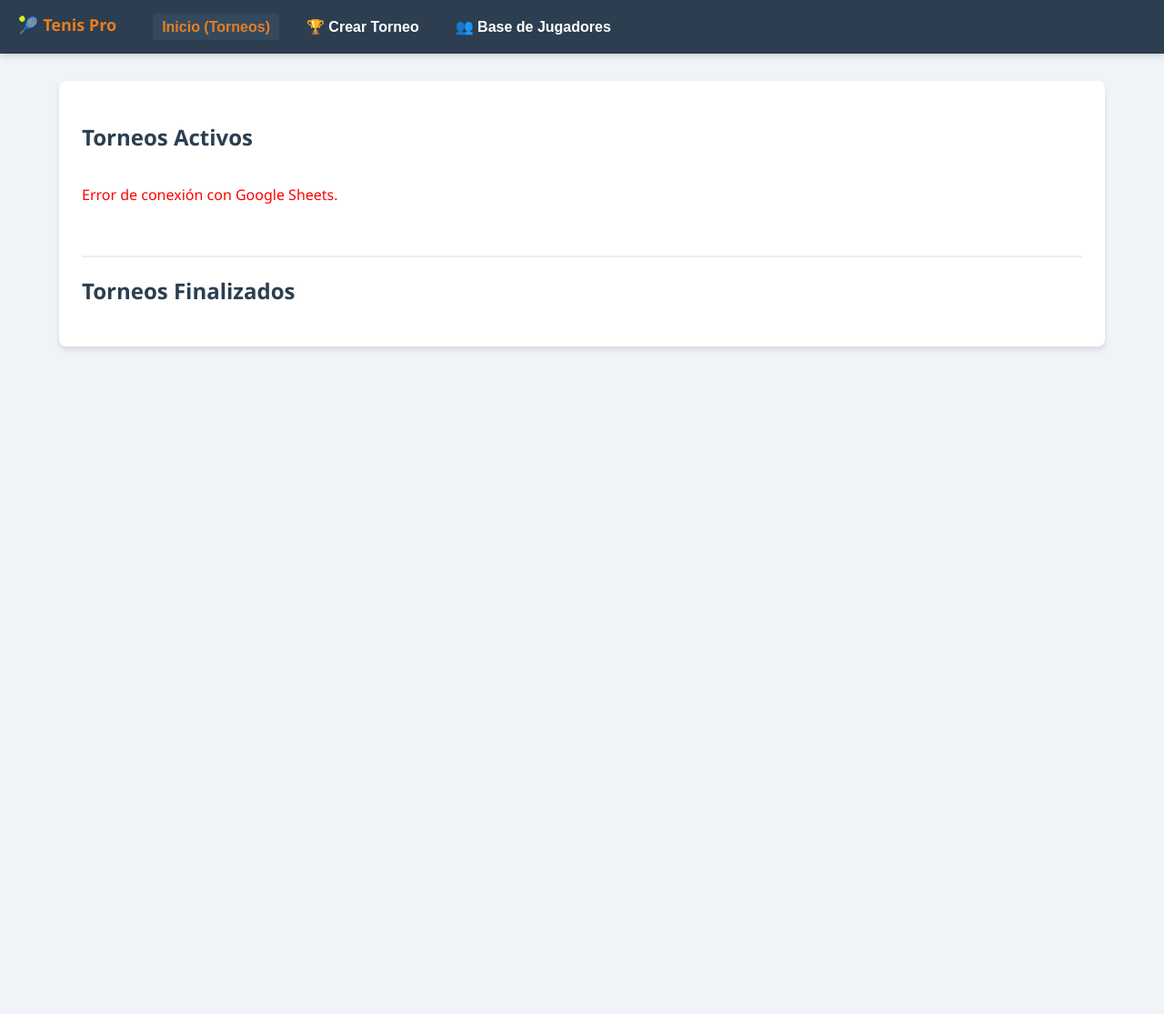
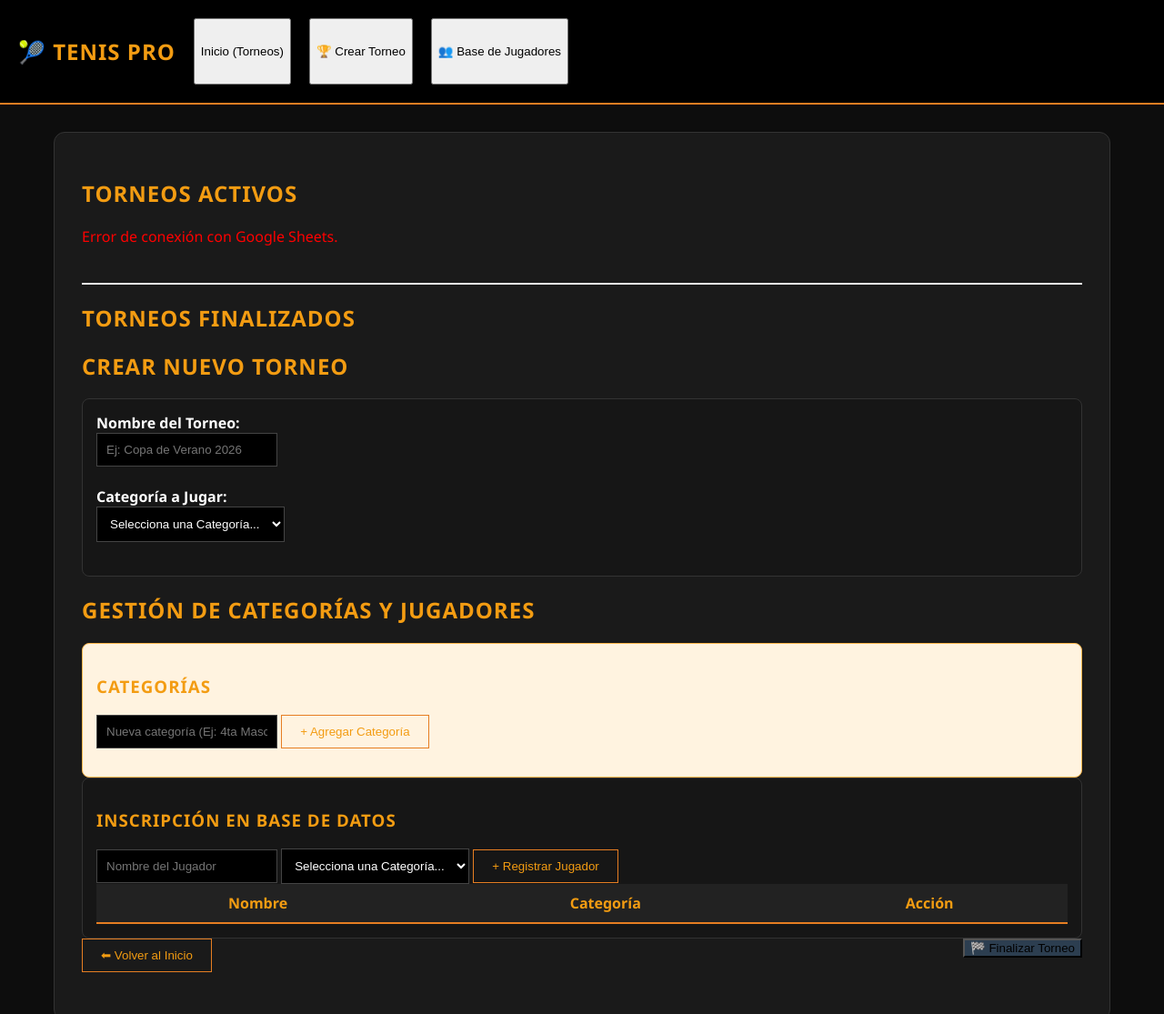
Before and after one commit to Moni7o/torneo-tenis, a plain HTML site: page index.html in a window 1280 px wide. Shown: the top 1115 px of the page at 91% size. Before the commit the page ends 800 px from the top, so only its background shows below. Drawn offline with Linux system fonts and the light colour scheme; no server answers.

Commit message:
Update index.html
cambio estetico

```diff
--- a/index.html
+++ b/index.html
@@ -5,73 +5,93 @@
     <meta name="viewport" content="width=device-width, initial-scale=1.0">
     <title>Organizador de Torneos de Tenis Pro</title>
     <style>
-        body { font-family: 'Segoe UI', Tahoma, Geneva, Verdana, sans-serif; background-color: #f0f4f8; margin: 0; padding: 0; color: #333; }
+    /* Estética Global inspirada en diseño tecnológico oscuro */
+    :root {
+        --bg-color: #0d0d0d;
+        --panel-bg: #1a1a1a;
+        --border-color: #e67e22; /* El naranja de tu imagen */
+        --text-color: #ffffff;
+        --accent-color: #f39c12;
+    }
 
-        /* MENU DE NAVEGACIÓN */
-        .navbar { background-color: #2c3e50; padding: 15px 20px; display: flex; gap: 20px; color: white; box-shadow: 0 4px 6px rgba(0,0,0,0.1); }
-        .navbar h2 { margin: 0; font-size: 18px; color: #e67e22; margin-right: 20px; }
-        .navbar button { background: transparent; color: white; border: none; font-size: 16px; cursor: pointer; font-weight: bold; padding: 5px 10px; border-radius: 4px; }
-        .navbar button:hover, .navbar button.active { background-color: #34495e; color: #e67e22; }
+    body {
+        font-family: 'Segoe UI', Roboto, Helvetica, Arial, sans-serif;
+        background-color: var(--bg-color);
+        color: var(--text-color);
+        margin: 0; padding: 0;
+    }
 
-        .container { max-width: 1100px; margin: 30px auto; background: white; padding: 25px; border-radius: 8px; box-shadow: 0 4px 6px rgba(0,0,0,0.1); }
+    .navbar {
+        background-color: #000;
+        padding: 20px;
+        border-bottom: 2px solid var(--border-color);
+        display: flex; gap: 20px;
+    }
 
-        /* SISTEMA DE VISTAS */
-        .view { display: none; }
-        .view.active { display: block; }
+    .container {
+        max-width: 1100px; margin: 30px auto;
+        background: var(--panel-bg);
+        padding: 30px;
+        border-radius: 12px;
+        border: 1px solid #333;
+    }
 
-        h1, h2, h3 { color: #2c3e50; }
-        .panel { border: 1px solid #ddd; padding: 15px; margin-bottom: 20px; border-radius: 5px; background-color: #f9fbfd; }
-        input[type="text"], select { padding: 10px; margin: 5px 0; border: 1px solid #ccc; border-radius: 4px; width: 100%; max-width: 300px; }
-        .btn-primary { background-color: #3498db; color: white; border: none; cursor: pointer; font-weight: bold; padding: 10px 15px; border-radius: 4px; }
-        .btn-primary:hover { background-color: #2980b9; }
-        .btn-danger { background-color: #e74c3c; color: white; border: none; padding: 8px 12px; cursor: pointer; border-radius: 4px; }
-        .btn-success { background-color: #2ecc71; color: white; border: none; padding: 15px; font-size: 16px; font-weight: bold; width: 100%; border-radius: 4px; cursor: pointer; }
+    /* Paneles y tarjetas */
+    .panel, .t-card, .matchup {
+        background-color: #161616;
+        border: 1px solid #333;
+        border-radius: 8px;
+        padding: 15px;
+    }
 
-        /* TARJETAS DE TORNEOS */
-        .tournaments-grid { display: grid; grid-template-columns: repeat(auto-fill, minmax(300px, 1fr)); gap: 15px; margin-top: 15px; }
-        .t-card { border: 1px solid #ddd; padding: 15px; border-radius: 8px; box-shadow: 0 2px 4px rgba(0,0,0,0.05); }
-        .t-card.active-t { border-left: 5px solid #2ecc71; }
-        .t-card.finished-t { border-left: 5px solid #7f8c8d; background-color: #fdfdfd; }
-        .t-card h3 { margin-top: 0; margin-bottom: 5px; }
-        .t-card p { margin: 5px 0; font-size: 14px; color: #555; }
+    .bracket-container {
+        background: #000;
+        border: 2px solid var(--border-color);
+        padding: 20px;
+        border-radius: 10px;
+    }
 
-        .players-checkbox-grid { display: grid; grid-template-columns: repeat(auto-fill, minmax(200px, 1fr)); gap: 10px; margin: 15px 0; background: #fff; padding: 15px; border: 1px solid #eee; border-radius: 5px; }
-        .player-check-item { display: flex; align-items: center; gap: 8px; font-size: 15px; }
+    /* Tipografía y Botones */
+    h1, h2, h3, h4 { color: var(--accent-color); text-transform: uppercase; letter-spacing: 1px; }
 
-        table { width: 100%; border-collapse: collapse; margin-top: 10px; margin-bottom: 15px; }
-        th, td { border: 1px solid #ddd; padding: 8px; text-align: left; }
-        th { background-color: #34495e; color: white; }
-        input[type=number]::-webkit-inner-spin-button, input[type=number]::-webkit-outer-spin-button { -webkit-appearance: none; margin: 0; }
-        input[type=number] { -moz-appearance: textfield; width: 32px; text-align: center; font-weight: bold; }
-        .zone-card { border: 2px solid #3498db; padding: 15px; margin-top: 15px; border-radius: 5px; background-color: #fff; }
-        .zone-match { padding: 10px 0; border-bottom: 1px dashed #ccc; }
-        .matchup { background-color: #fff; border: 1px solid #ddd; border-radius: 5px; padding: 8px; box-shadow: 0 2px 4px rgba(0,0,0,0.05); }
-        .player-row { display: flex; justify-content: space-between; align-items: center; padding: 4px 0; border-bottom: 1px solid #eee; }
-        .player-row:last-child { border-bottom: none; }
-        .p-scores input { border: 1px solid #ccc; background: #fafafa; border-radius: 3px; }
-        .p-scores input:disabled { background: #e0e0e0; border: 1px solid #ccc; opacity: 0.6; }
+    .btn-primary {
+        background-color: transparent;
+        border: 1px solid var(--border-color);
+        color: var(--accent-color);
+        padding: 10px 20px;
+        cursor: pointer;
+        transition: 0.3s;
+    }
 
-        /* DISEÑO DE BRACKET Y PODIO LADO A LADO */
-        .bracket-container { display: flex; flex-direction: row; background: #1a1a1a; padding: 20px; border-radius: 8px; border: 2px solid #e67e22; background-image: radial-gradient(circle, #2c3e50, #111); }
-        .bracket-round { display: flex; flex-direction: column; justify-content: space-around; margin: 0 15px; min-width: 260px; }
-        .bracket-round h4 { text-align: center; color: #e67e22; text-transform: uppercase; margin-bottom: 15px; border-bottom: 1px solid #e67e22; padding-bottom: 5px; }
-        .bracket-container .matchup { background-color: #2c2c2c; border: 1px solid #e67e22; color: white; margin-bottom: 15px; }
-        .bracket-container .p-scores input { background: #111; color: white; border: 1px solid #555; }
-        .bracket-container .p-scores input:disabled { background: #333; border: 1px solid #222; }
+    .btn-primary:hover {
+        background-color: var(--border-color);
+        color: white;
+    }
 
-        /* ESTILOS DEL PODIO */
-        .podium-container { background: #1a1a1a; border: 2px solid #e67e22; border-radius: 8px; padding: 20px; min-width: 250px; display: flex; flex-direction: column; justify-content: flex-end; background-image: radial-gradient(circle, #2c3e50, #111); flex: 0 0 auto; }
-        .podium { display: flex; align-items: flex-end; justify-content: center; gap: 8px; height: 180px; margin-top: auto; }
-        .step { display: flex; flex-direction: column; align-items: center; width: 75px; }
-        .step .name { color: white; font-size: 13px; text-align: center; margin-bottom: 8px; line-height: 1.2; word-break: break-word; }
-        .step .bar { width: 100%; color: #111; font-weight: bold; font-size: 14px; text-align: center; display: flex; align-items: flex-start; justify-content: center; padding-top: 8px; border-top-left-radius: 4px; border-top-right-radius: 4px; box-shadow: inset 0 2px 4px rgba(255,255,255,0.3); }
-        .step-1 .bar { height: 120px; background: linear-gradient(to bottom, #f1c40f, #f39c12); }
-        .step-2 .bar { height: 80px; background: linear-gradient(to bottom, #bdc3c7, #95a5a6); }
-        .step-3 .bar { height: 50px; background: linear-gradient(to bottom, #cd7f32, #d35400); }
+    input, select {
+        background: #000;
+        border: 1px solid #444;
+        color: white;
+        padding: 10px;
+    }
 
-        .standings-table th { background-color: #27ae60; font-size: 12px; padding: 6px; }
-        .standings-table td { padding: 6px; font-size: 12px; }
-    </style>
+    table { width: 100%; border-collapse: collapse; }
+    th { background-color: #222; color: var(--accent-color); padding: 10px; border-bottom: 2px solid var(--border-color); }
+    td { padding: 10px; border-bottom: 1px solid #333; }
+
+    /* Estilo del Podio */
+    .podium-container {
+        background: #000;
+        border: 1px solid var(--border-color);
+        padding: 20px;
+        border-radius: 8px;
+    }
+
+    .step .bar {
+        border: 1px solid rgba(255,255,255,0.1);
+        box-shadow: 0 0 10px rgba(230, 126, 34, 0.2);
+    }
+</style>
 </head>
 <body>
 
```
